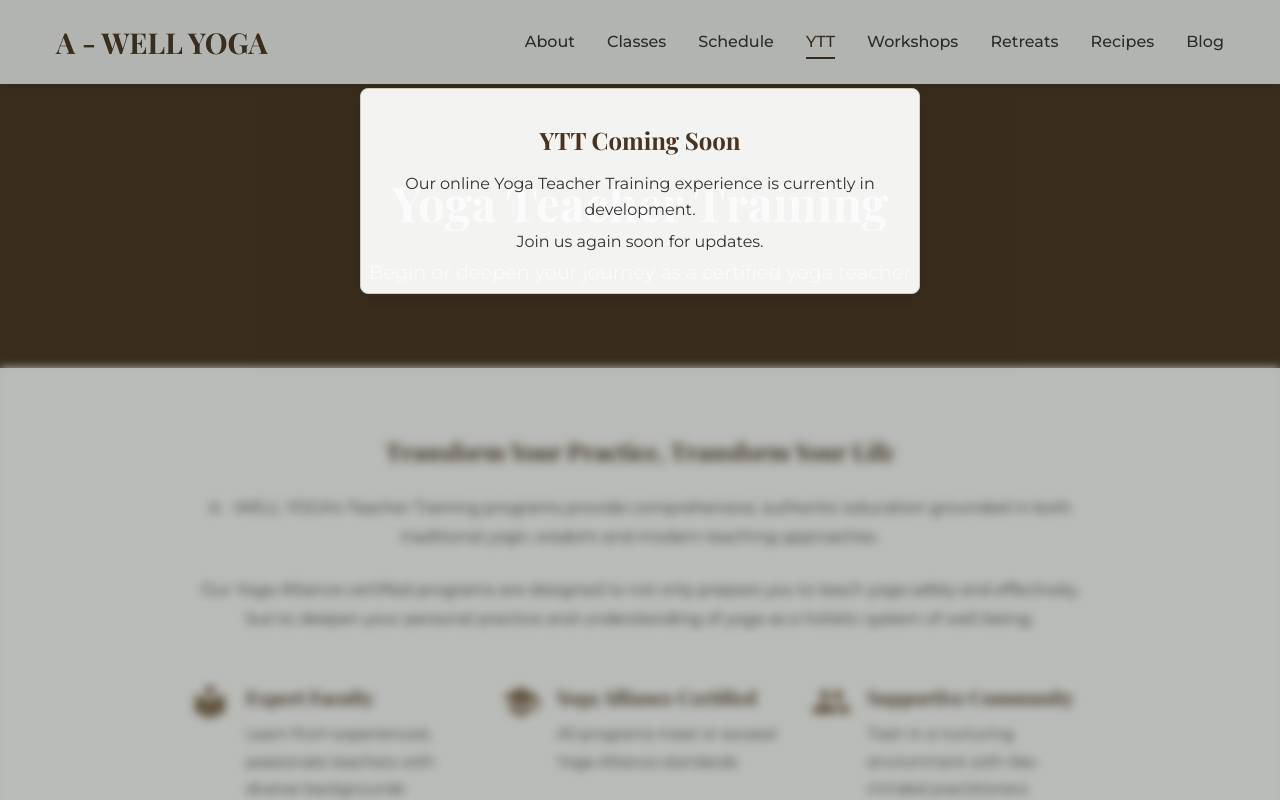
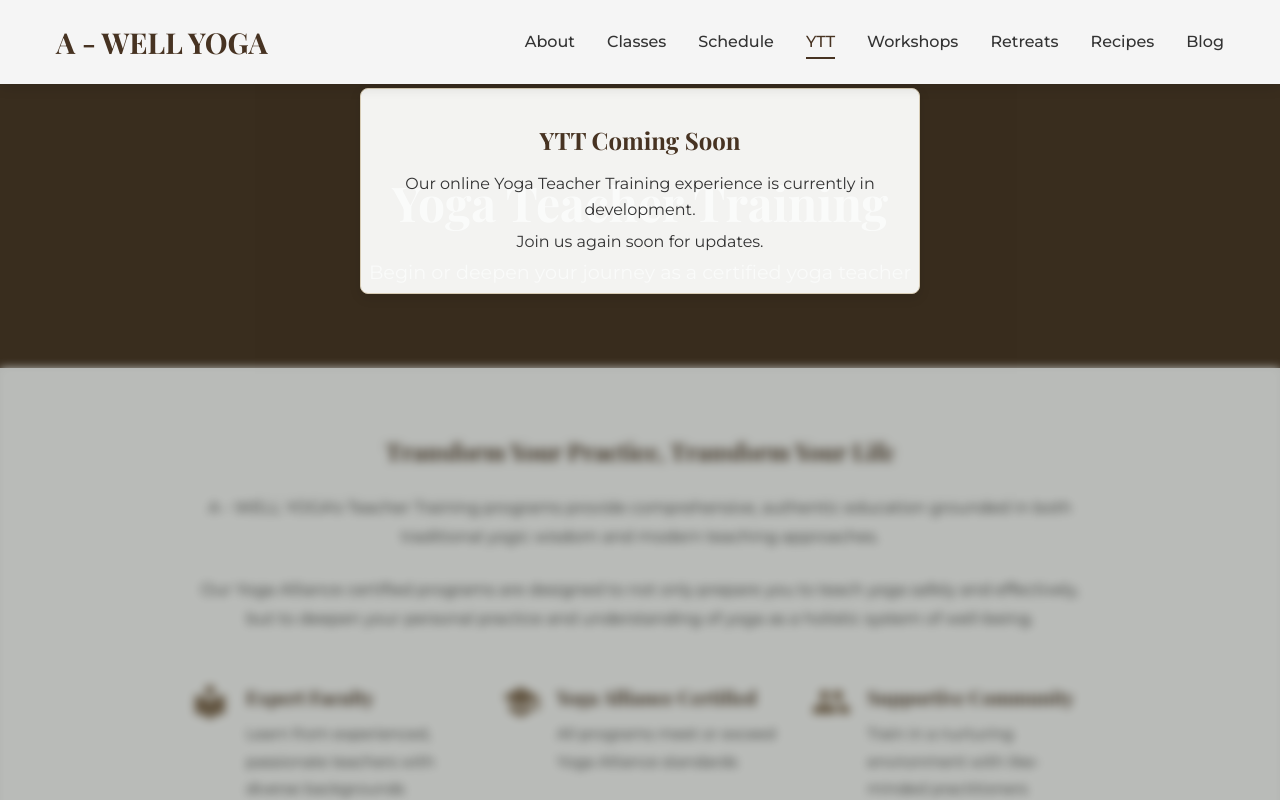
Before and after one commit to driverext/awellyoga, an Angular app: page /ytt in a window 1280 px wide. Shown: the top 800 px of the page. Built offline with nearby package versions, Linux system fonts and the light colour scheme.

Commit message:
Keep YTT coming-soon overlay below header nav

```diff
--- a/src/app/pages/ytt/ytt.component.css
+++ b/src/app/pages/ytt/ytt.component.css
@@ -37,7 +37,7 @@
   align-items: flex-start;
   padding: 5.5rem 1.25rem 2rem;
   background: rgba(24, 30, 22, 0.3);
-  z-index: 1200;
+  z-index: 90;
 }
 
 .ytt-coming-soon-card {
```
